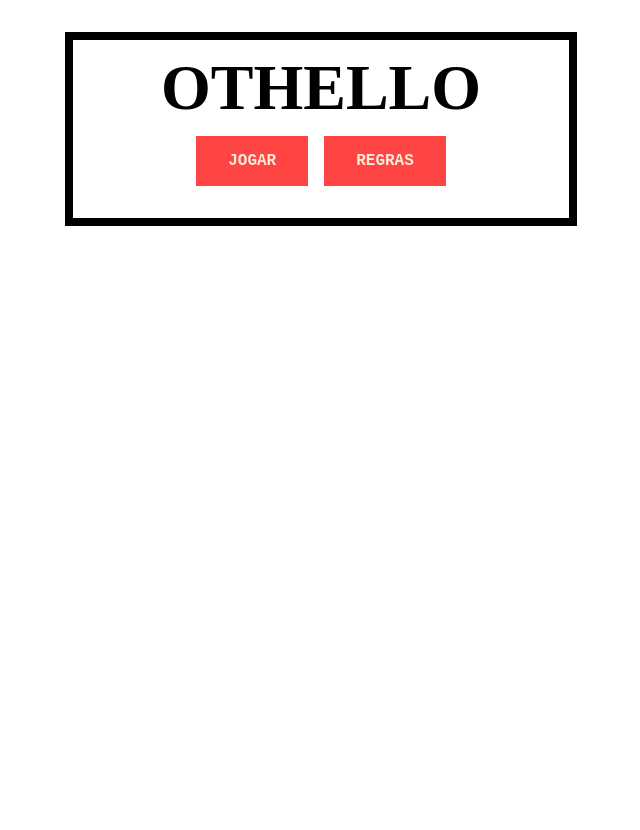
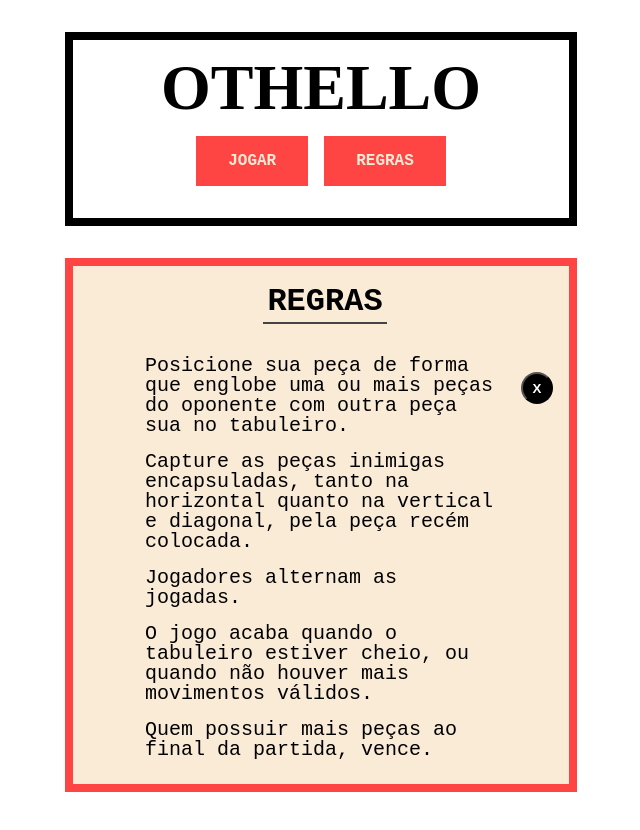
Before and after one commit to igorpachp/TES-Othello-Reversi, a plain HTML site: page index.html in a window 1280 px wide. Both pictures are taken after a click on the button "REGRAS". Shown: the whole page, without its empty margins (319-959 px from the left). Before the commit the page ends 800 px from the top, so only its background shows below. Drawn offline with Linux system fonts and the light colour scheme.

Commit message:
regras do jogo

```diff
--- a/css/style.css
+++ b/css/style.css
@@ -95,3 +95,45 @@
 .white {
     background-color: white;
 }
+
+#rules {
+    display: none;
+    margin: 32px auto 64px;
+    padding: 8px 0 8px 8px;
+    border: solid #ff4444 8px;
+    font-size: 20px;
+    background-color: antiquewhite;
+    font-family: monospace;
+}
+
+h2 {
+    text-align: center;
+    font-size: 32px;
+    font-family: monospace;
+    text-transform: uppercase;
+    margin: 8px auto 32px;
+    padding: 4px;
+    border-bottom: solid 2px #444444;
+    width: fit-content;
+}
+
+#closerules {
+    cursor: pointer;
+    background-color: black;
+    float: right;
+    border-radius: 50%;
+    margin: 16px;
+    width: 32px;
+    height: 32px;
+    color: white;
+    font-weight: bold;
+}
+
+#closerules:hover {
+    background-color: gray;
+    border: #444444 solid;
+}
+
+li {
+    margin: 16px 64px;
+}
--- a/index.html
+++ b/index.html
@@ -21,6 +21,18 @@
         </div>
 
         <main id="main"></main>
+
+        <div id="rules">
+            <h2>Regras</h2>
+            <button id="closerules">X</button>
+            <ul>
+                <li>Posicione sua peça de forma que englobe uma ou mais peças do oponente com outra peça sua no tabuleiro.</li>
+                <li>Capture as peças inimigas encapsuladas, tanto na horizontal quanto na vertical e diagonal, pela peça recém colocada.</li>
+                <li>Jogadores alternam as jogadas.</li>
+                <li>O jogo acaba quando o tabuleiro estiver cheio, ou quando não houver mais movimentos válidos.</li>
+                <li>Quem possuir mais peças ao final da partida, vence.</li>
+            </ul>
+        </div>
     </div>
 </body>
 </html>
--- a/js/script.js
+++ b/js/script.js
@@ -1,9 +1,12 @@
 DEFAULT_BOARD_SIZE = 8;
 
+// const board = document.getElementById('board');
 const main = document.getElementById('main');
 const cells = [];
 var board;
 let size = DEFAULT_BOARD_SIZE;
+// createBoard(size + 2);
+// setStartingPosition();
 
 // botões
 const btnstart = document.getElementById('btnstart');
@@ -106,3 +109,7 @@ function insertPiece(r, c, color) {
 
     cell.appendChild(piece);
 }
+
+function displayRules(displayRules) {
+    rules.style.display = displayRules ? 'block' : 'none';
+}
```
